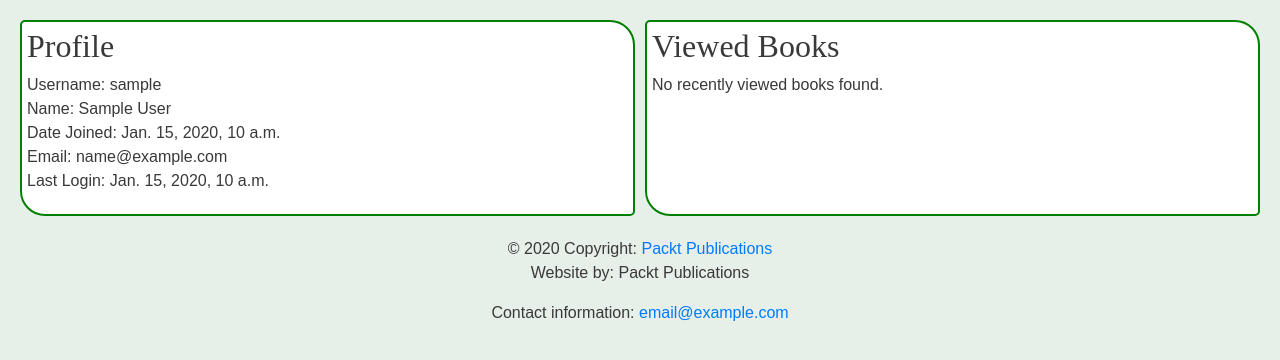
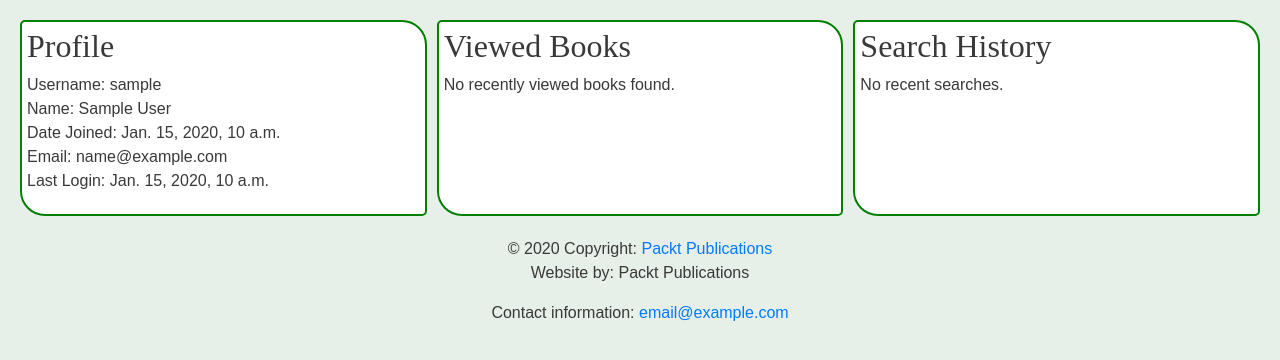
Before and after one commit to paxcodes/book_WebDevWithDjango, a Django app: page /accounts/profile/ in a window 1280 px wide. Shown: the part 100-460 px from the top of the page. Run offline with Django 3.2, Linux system fonts and the light colour scheme; a user stored in the database is signed in; tables that the repository leaves empty hold one stand-in row (values such as "Sample post"); some libraries are stand-ins or nearby versions.

Commit message:
add search history in profile

```diff
--- a/bookr/templates/profile.html
+++ b/bookr/templates/profile.html
@@ -45,5 +45,14 @@
             No recently viewed books found.
         {% endfor %}
     </div>
+
+    <div class="infocell">
+        <h2>Search History</h2>
+        {% for search_in, search_text in request.session.search_history %}
+            {{ search_in }}: {{ search_text }}<br />
+        {% empty %}
+            No recent searches.
+        {% endfor %}
+    </div>
 </div>
 {% endblock content %}
```
